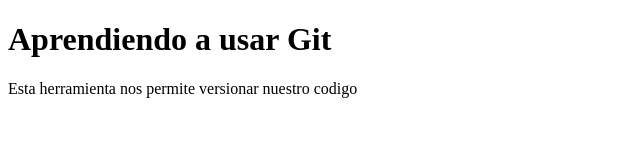
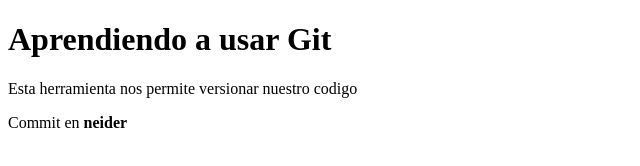
Before and after one commit to neiderSteven/Repo_prueba, a plain HTML site: page index.html in a window 1280 px wide. Shown: the whole page, without its empty margins (0-640 px from the left). Drawn offline with Linux system fonts and the light colour scheme.

Commit message:
Primer commit en Neider

```diff
--- a/index.html
+++ b/index.html
@@ -10,5 +10,6 @@
     <h1>Aprendiendo a usar Git</h1>
 
     <p>Esta herramienta nos permite versionar nuestro codigo</p>
+    <p>Commit en <b>neider</b></p>
 </body>
 </html>
```
